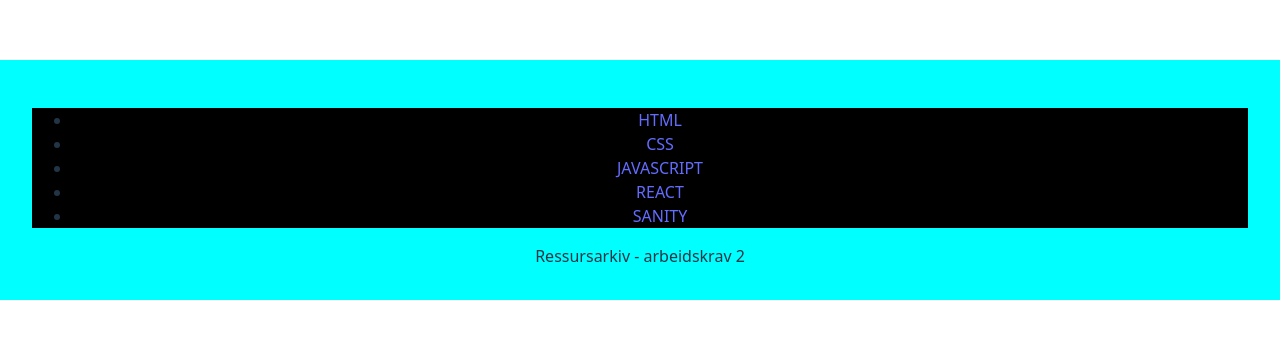
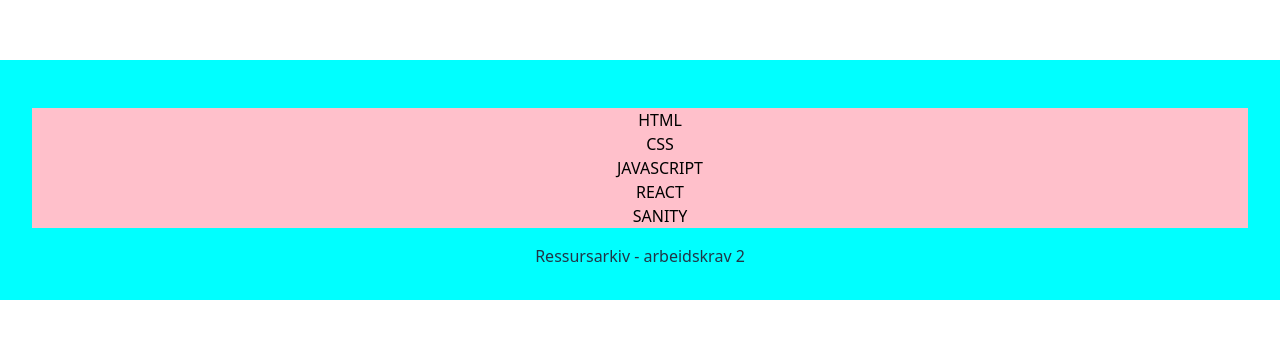
Before and after one commit to jimmyostby/uin25ak2_resourceapp_jimmyo1, a React (Vite) app: page / in a window 1280 px wide. Shown: the part 220-558 px from the top of the page. Built offline with nearby package versions, Linux system fonts and the light colour scheme.

Commit message:
startet med sass

```diff
--- a/src/styles/styles.scss
+++ b/src/styles/styles.scss
@@ -4,5 +4,21 @@
 }
 
 header{
-    background-color: black;
+    background-color: pink;
+
+    nav{
+
+        ul{
+            list-style: none;
+
+
+            a{
+                text-decoration: none;
+                color: black;
+            }
+
+
+        }
+    }
+
 }
```
